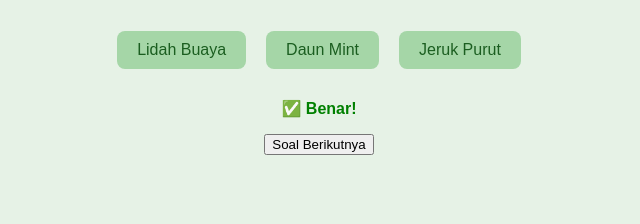
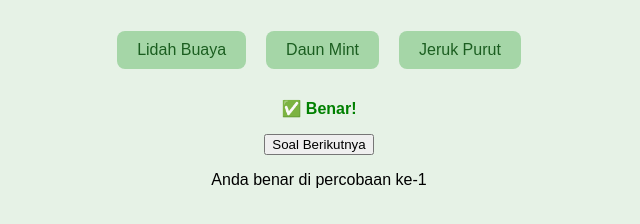
Before and after one commit to siti-aisyah123/aisyah.github.io, a plain HTML site: page index.html in a window 1280 px wide. Both pictures are taken after a click on the button "Lidah Buaya". Shown: the part 376-600 px from the top of the page, without its empty margins (321-961 px from the left). Drawn offline with Linux system fonts and the light colour scheme.

Commit message:
Update index.html

```diff
--- a/index.html
+++ b/index.html
@@ -47,8 +47,13 @@
   <div class="options" id="options"></div>
   <p class="result" id="result"></p>
   <button onclick="nextQuestion()">Soal Berikutnya</button>
+  <p id="percobaan"></p> <!-- ✅ Dipindah ke bawah tombol -->
 
   <script>
+    let index = 0;
+    let jumlahPercobaan = 0;
+    let sudahDijawab = false;
+
     const soal = [
       {
         deskripsi: "Bermanfaat untuk menyembuhkan luka dan melembabkan kulit.",
@@ -112,8 +117,6 @@
       }
     ];
 
-    let index = 0;
-
     function tampilkanSoal() {
       const q = soal[index];
       document.getElementById("question").textContent = q.deskripsi;
@@ -121,6 +124,9 @@
       const opsi = document.getElementById("options");
       opsi.innerHTML = "";
       document.getElementById("result").textContent = "";
+      document.getElementById("percobaan").textContent = "";
+      sudahDijawab = false;
+      jumlahPercobaan = 0;
 
       q.pilihan.forEach(jawaban => {
         const btn = document.createElement("button");
@@ -131,14 +137,21 @@
     }
 
     function cekJawaban(pilihan) {
+      if (sudahDijawab) return;
+      jumlahPercobaan++;
       const benar = soal[index].jawaban;
       const hasil = document.getElementById("result");
+      const percobaanTeks = document.getElementById("percobaan");
+
       if (pilihan === benar) {
         hasil.textContent = "✅ Benar!";
         hasil.style.color = "green";
+        sudahDijawab = true;
+        percobaanTeks.textContent = `Anda benar di percobaan ke-${jumlahPercobaan}`;
       } else {
         hasil.textContent = "❌ Salah. Coba lagi.";
         hasil.style.color = "red";
+        percobaanTeks.textContent = `Percobaan ke-${jumlahPercobaan}`;
       }
     }
 
```
